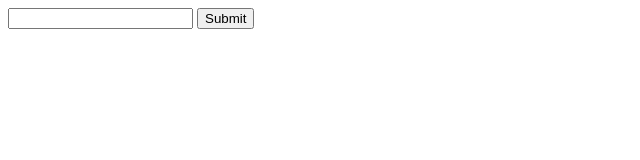
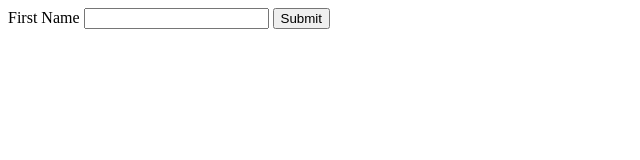
Before and after one commit to ulestrange/3rdYearWebFirst, a website: page test.html in a window 1280 px wide. Shown: the whole page, without its empty margins (0-640 px from the left). Drawn offline with Linux system fonts and the light colour scheme.

Commit message:
added a test form written in html - note must access it via file system

```diff
--- a/test.html
+++ b/test.html
@@ -8,6 +8,7 @@
 <body>
     <form method="post" action="http://localhost:3000/book">
         <label for="firstname">
+            First Name
             <input id="firstname" name="name">
         </label>
         <button type='submit'>Submit</button>
```
